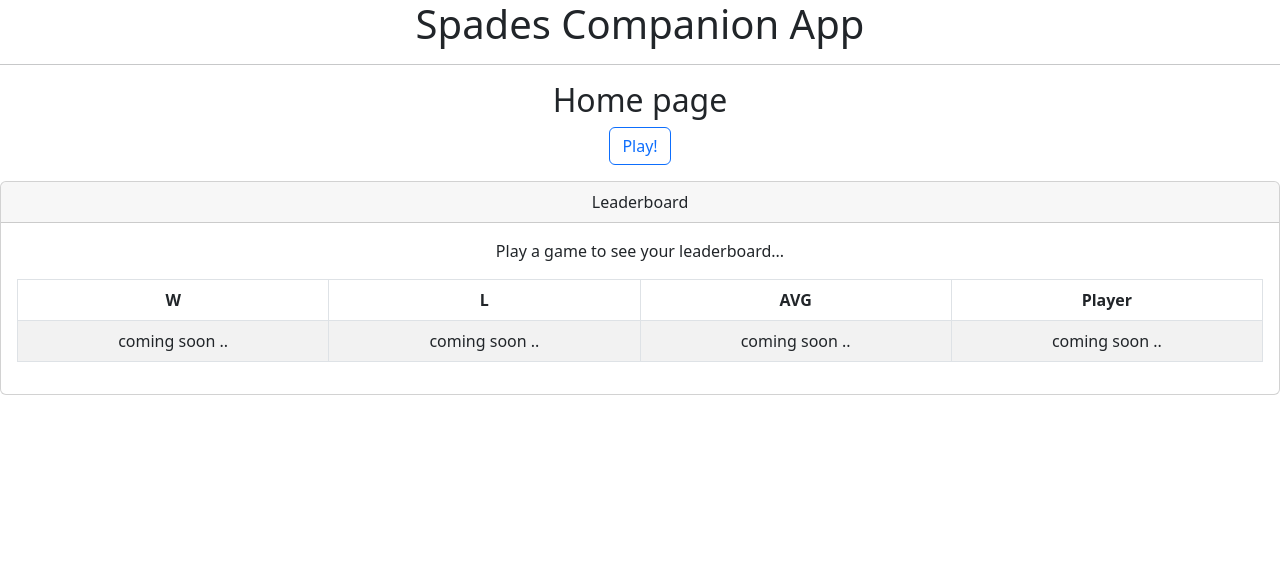
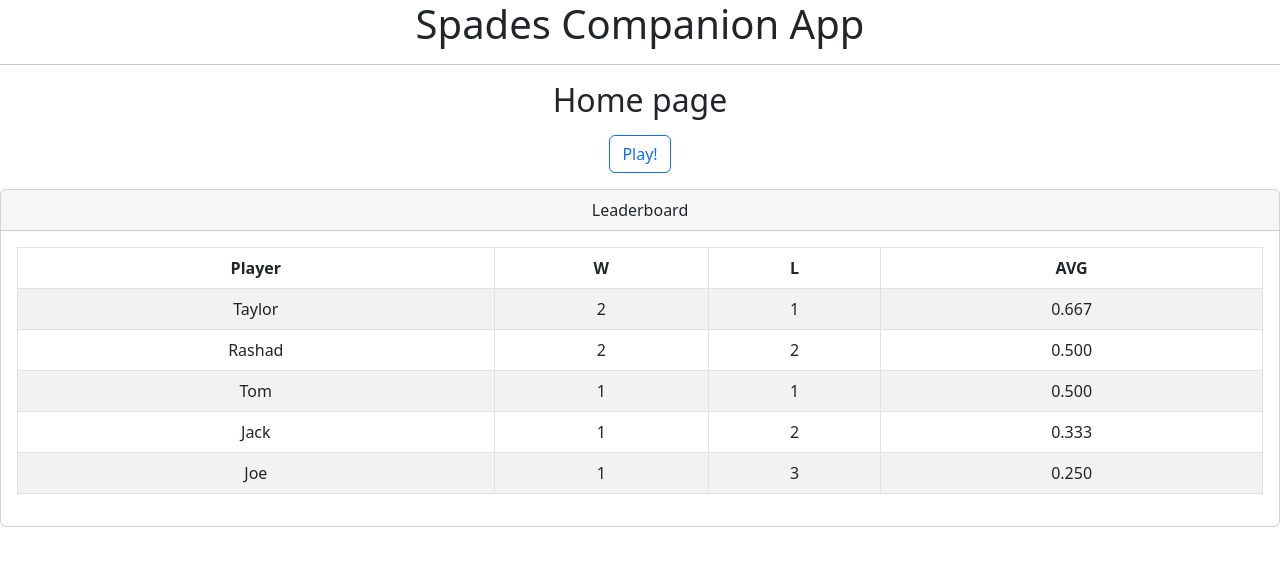
Before and after one commit to Rashad-636/tca-spades, a React (Create React App) app: page / in a window 1280 px wide. Shown: the top 566 px of the page. Built offline with nearby package versions, Linux system fonts and the light colour scheme.

Commit message:
leaderboard working with hardcoded results for now

```diff
--- a/src/pages/GameInPlay.js
+++ b/src/pages/GameInPlay.js
@@ -1,5 +1,4 @@
 import { Button } from "react-bootstrap";
-import Container from "react-bootstrap";
 import { useNavigate } from "react-router-dom";
 
 export const GameInPlay = () => {
@@ -14,7 +13,13 @@ export const GameInPlay = () => {
             variant="outline-primary"
             onClick={() => nav(-2)}
         >
-            Finshed
+            Team 1 Won
+        </Button>{' '}
+        <Button
+            variant="outline-danger"
+            onClick={() => nav(-2)}
+        >
+            Team 2 Won
         </Button>
     </>
     )
--- a/src/pages/HomePage.js
+++ b/src/pages/HomePage.js
@@ -2,6 +2,104 @@ import Button from 'react-bootstrap/Button';
 import Card from 'react-bootstrap/Card';
 import { useNavigate } from 'react-router-dom';
 import Table from 'react-bootstrap/Table';
+
+const hardcodedGameResults = [
+    {
+        winner: "Tom"
+        , players: ["Tom", "Taylor"]
+        , score: 33
+    }
+    , {
+        winner: "Taylor"
+        , players: ["Jack", "Taylor"]
+        , score: 23
+    }
+    , {
+        winner: "Taylor"
+        , players: ["Tom", "Taylor", "Jack"]
+        , score: 53
+    }
+    , {
+        winner: "Rashad"
+        , players: ["Rashad", "Joe"]
+        , score: 11
+    }
+    , {
+        winner: "Rashad"
+        , players: ["Rashad", "Joe"]
+        , score: 31
+    }
+    , {
+        winner: "Joe"
+        , players: ["Rashad", "Joe"]
+        , score: 14
+    }
+    , {
+        winner: "Jack"
+        , players: ["Rashad", "Joe", "Jack"]
+        , score: 55
+    }
+];
+
+    const getPreviousPlayers = (grs) => {
+
+        const allPreviousPlayers = grs.flatMap(x => x.players);
+
+        return [
+            ...new Set(allPreviousPlayers)
+        ].sort();
+    };
+
+
+    const calculateLeaderboard = (results) => {
+
+        const gameResultsGroupedByPlayer = getPreviousPlayers(results).reduce(
+            (acc, x) => acc.set(
+                x
+                , results.filter(y => y.players.includes(x))
+            )
+            , new Map()
+        );
+
+        return [...gameResultsGroupedByPlayer]
+            // First object with names game counts and wins...
+            .map(x => ({
+                name: x[0]
+                , totalGames: x[1].length
+                , wins: x[1].filter(y => y.winner === x[0]).length
+            }))
+            /// Now use wins and total games to get avg and losses
+            .map(x => ({
+                name: x.name
+                , wins: x.wins
+                , losses: x.totalGames - x.wins
+                , avg: x.wins / x.totalGames
+            }))
+            .sort(
+                (a, b) => (a.avg * 1000 + a.wins + a.losses) > (b.avg * 1000 + b.wins + b.losses) ? -1 : 1
+            )
+            .map(x => ({
+                ...x
+                , avg: x.avg.toFixed(3)
+            }))
+            ;
+    };
+
+    const gameList = () => {
+
+        const sortedGameResults = calculateLeaderboard(hardcodedGameResults).map((game) => <tr>
+            <td>{game.name}</td>
+            <td>{game.wins} </td>
+            <td>{game.losses}</td>
+            <td>{game.avg}</td>
+            </tr>);
+
+        return (
+            sortedGameResults
+        )
+    };
+
+
 
 export const Homepage = () =>{
 
@@ -10,35 +108,31 @@ export const Homepage = () =>{
     return (
         <>
 
-        <h2>Home page</h2>
+        <h2 className='m-3'>Home page</h2>
         <Button
             variant="outline-primary"
             onClick={() => nav("/setup")}
-            > Play! </Button>
+            >
+            Play!
+            </Button>
             <Card
                 className="mt-3 overflow-hidden"
             >
                 <Card.Header>
-                Leaderboard
+                    Leaderboard
                 </Card.Header>
                 <Card.Body>
-                        <p>Play a game to see your leaderboard...</p>
                         <Table striped bordered>
                             <thead>
                                 <tr>
+                                    <th>Player</th>
                                     <th>W</th>
                                     <th>L</th>
                                     <th>AVG</th>
-                                    <th>Player</th>
                                 </tr>
                             </thead>
                             <tbody>
-                                <tr>
-                                    <td>coming soon ..</td>
-                                    <td>coming soon ..</td>
-                                    <td>coming soon ..</td>
-                                    <td>coming soon ..</td>
-                                 </tr>
+                                {gameList()}
                             </tbody>
                         </Table>
 
--- a/src/pages/Setup.js
+++ b/src/pages/Setup.js
@@ -1,4 +1,5 @@
 import { Button } from "react-bootstrap";
+import { Form } from "react-bootstrap";
 import { useNavigate } from "react-router-dom";
 
 export const Setup = () => {
@@ -7,13 +8,26 @@ export const Setup = () => {
 
     return (
     <>
-    <h2>Setup Page</h2>
-    <Button
+    <h2>Pick Your Team</h2>
+    <Form>
+      <Form.Group className="mb-3" controlId="formBasicEmail">
+        <Form.Label>Team 1</Form.Label>
+        <Form.Control type="text" placeholder="Player 1" className="mb-2" />
+        <Form.Control type="text" placeholder="Player 2" />
+      </Form.Group>
+
+      <Form.Group className="mb-3" controlId="formBasicPassword">
+        <Form.Label>Team 2</Form.Label>
+        <Form.Control type="text" placeholder="Player 3" className="mb-2"/>
+        <Form.Control type="text" placeholder="Player 4" />
+      </Form.Group>
+      <Button
+        type="submit"
         variant="success"
-        onClick={() => nav("/GameInPlay")}
-    >
+        onClick={() => nav("/GameInPlay")}>
         Start Game
-    </Button>
+      </Button>
+    </Form>
     </>
     );
 };
```
